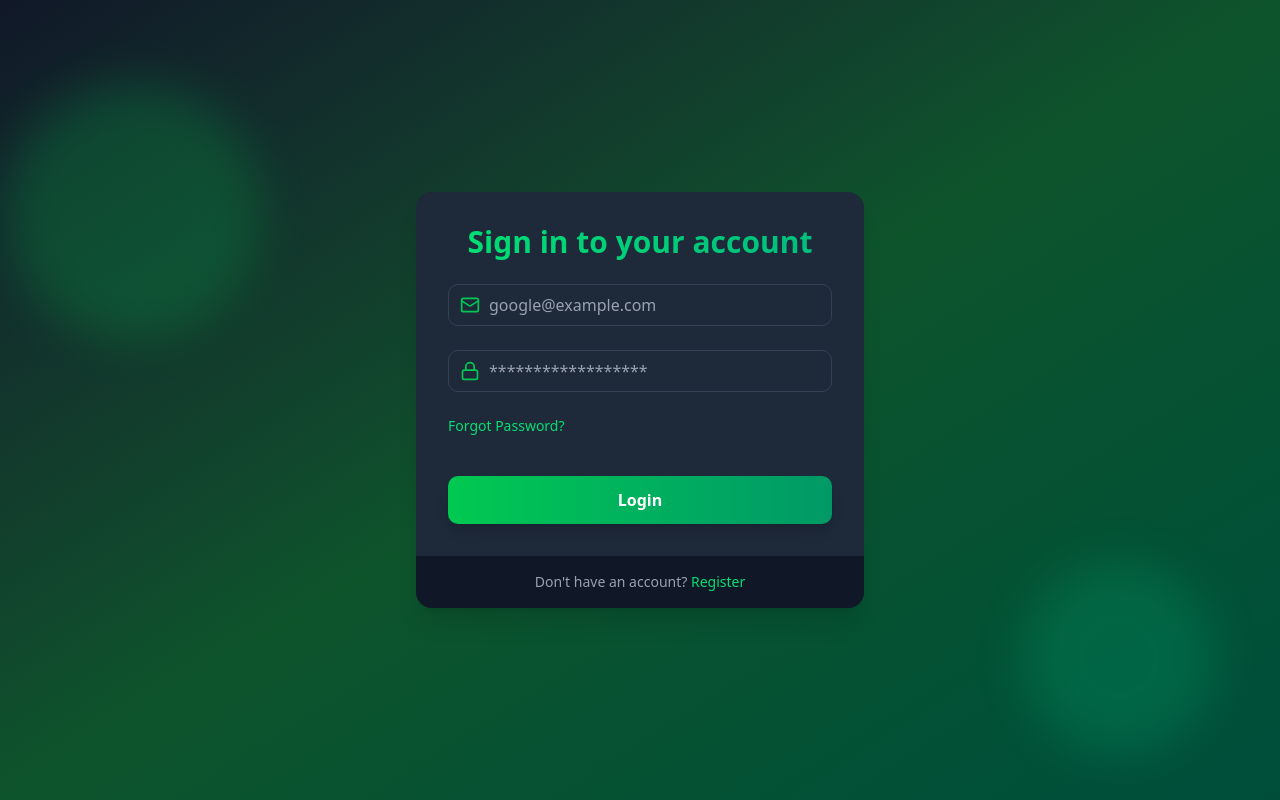
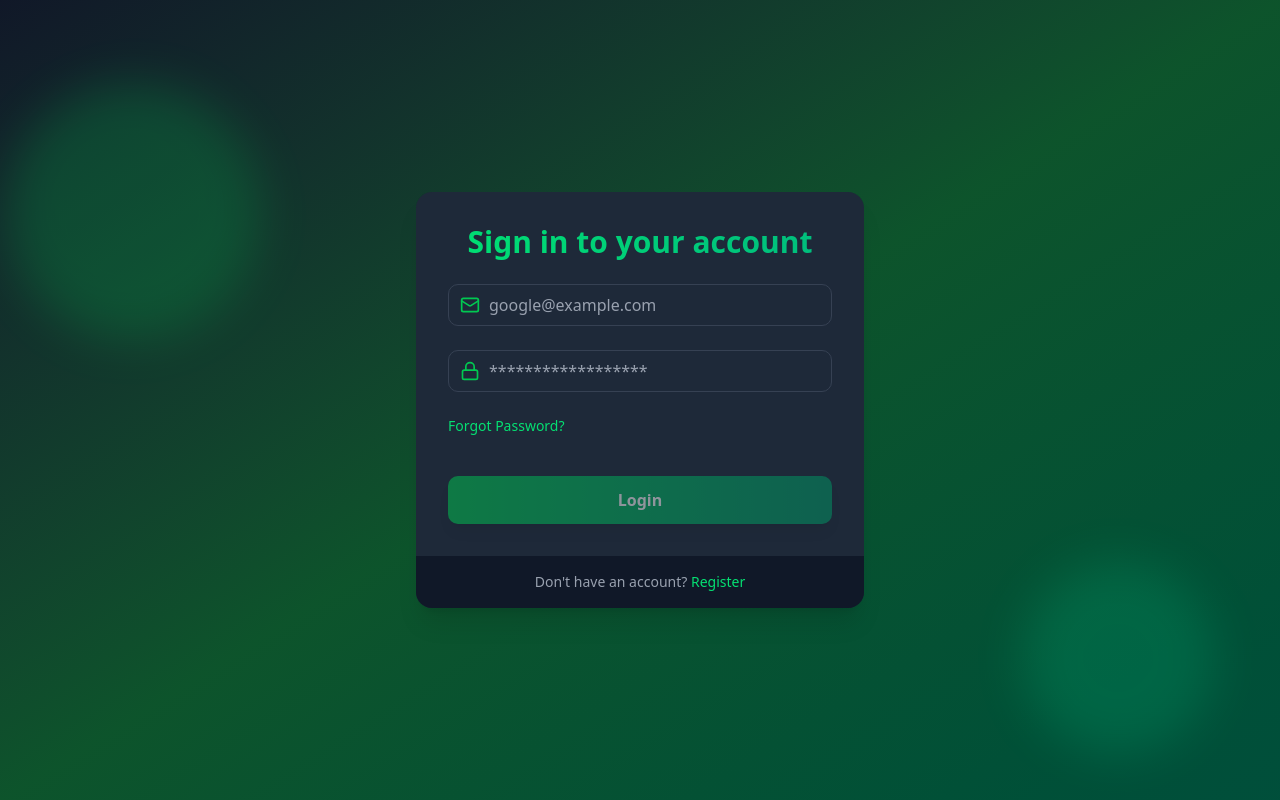
Before and after one commit to dhananjaysable370/MERN-Authentication, a React (Vite) app in the folder frontend/: page /login in a window 1280 px wide. Built offline with nearby package versions, Linux system fonts and the light colour scheme.

Commit message:
update Login.jsx

```diff
--- a/frontend/src/App.jsx
+++ b/frontend/src/App.jsx
@@ -10,7 +10,6 @@ import FloatingShape from "./components/FloatingShape";
 export default function App() {
   return (
     <div className="min-h-screen bg-gradient-to-br from-gray-900 via-green-900 to-emerald-900 flex items-center justify-center relative overflow-hidden">
-
       <FloatingShape
         color="bg-green-500"
         size="w-64 h-64"
@@ -33,7 +32,7 @@ export default function App() {
         delay={2}
       />
       <Routes>
-        <Route path="/" element={<Home />} />
+        <Route path="/home" element={<Home />} />
         <Route path="/login" element={<Login />} />
         <Route path="/register" element={<Register />} />
       </Routes>
--- a/frontend/src/pages/Login.jsx
+++ b/frontend/src/pages/Login.jsx
@@ -35,6 +35,8 @@ const Login = () => {
       );
       setIsLoading(true);
       if (data.success) {
+        setEmail("");
+        setPassword("");
         setTimeout(() => {
           toast.success(data.message);
           setIsLoading(false);
@@ -42,6 +44,8 @@ const Login = () => {
         }, 1500);
       }
     } catch (error) {
+      setEmail("");
+      setPassword("");
       const errorMessage =
         error.response?.data?.message ||
         "Something went wrong. Please try again.";
@@ -91,11 +95,13 @@ const Login = () => {
           </div>
 
           <motion.button
-            className="mt-5 w-full py-3 px-4 bg-gradient-to-r from-green-500 to-emerald-600 text-white font-bold rounded-lg shadow-lg hover:from-green-600 hover:to-emerald-700 focus:outline-none focus:ring-2 focus:ring-green-500 focus:ring-offset-2 focus:ring-offset-gray-900 transition duration-200 cursor-pointer"
-            whileHover={{ scale: 1.02 }}
-            whileTap={{ scale: 0.98 }}
+            className={`mt-5 w-full py-3 px-4 bg-gradient-to-r from-green-500 to-emerald-600 text-white font-bold rounded-lg shadow-lg hover:from-green-600 hover:to-emerald-700 focus:outline-none focus:ring-2 focus:ring-green-500 focus:ring-offset-2 focus:ring-offset-gray-900 transition duration-200 cursor-pointer ${
+              !email || !password ? "opacity-50 cursor-not-allowed" : ""
+            }`}
+            whileHover={{ scale: email && password ? 1.02 : 1 }}
+            whileTap={{ scale: email && password ? 0.98 : 1 }}
             type="submit"
-            desabled={isLoading}
+            disabled={!email || !password || isLoading}
           >
             {isLoading ? (
               <Loader className="w-6 h-6 animate-spin mx-auto" />
```
